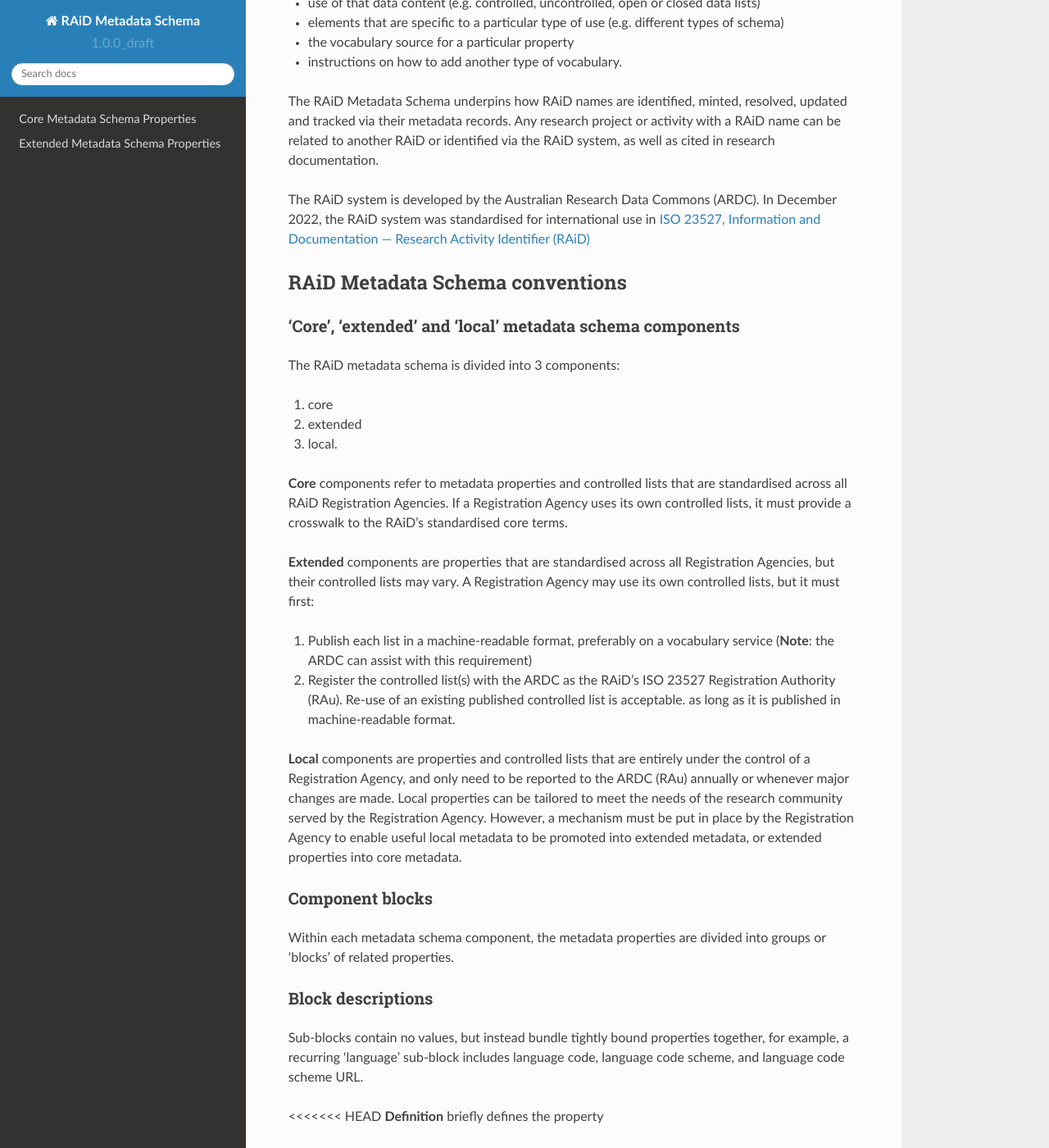
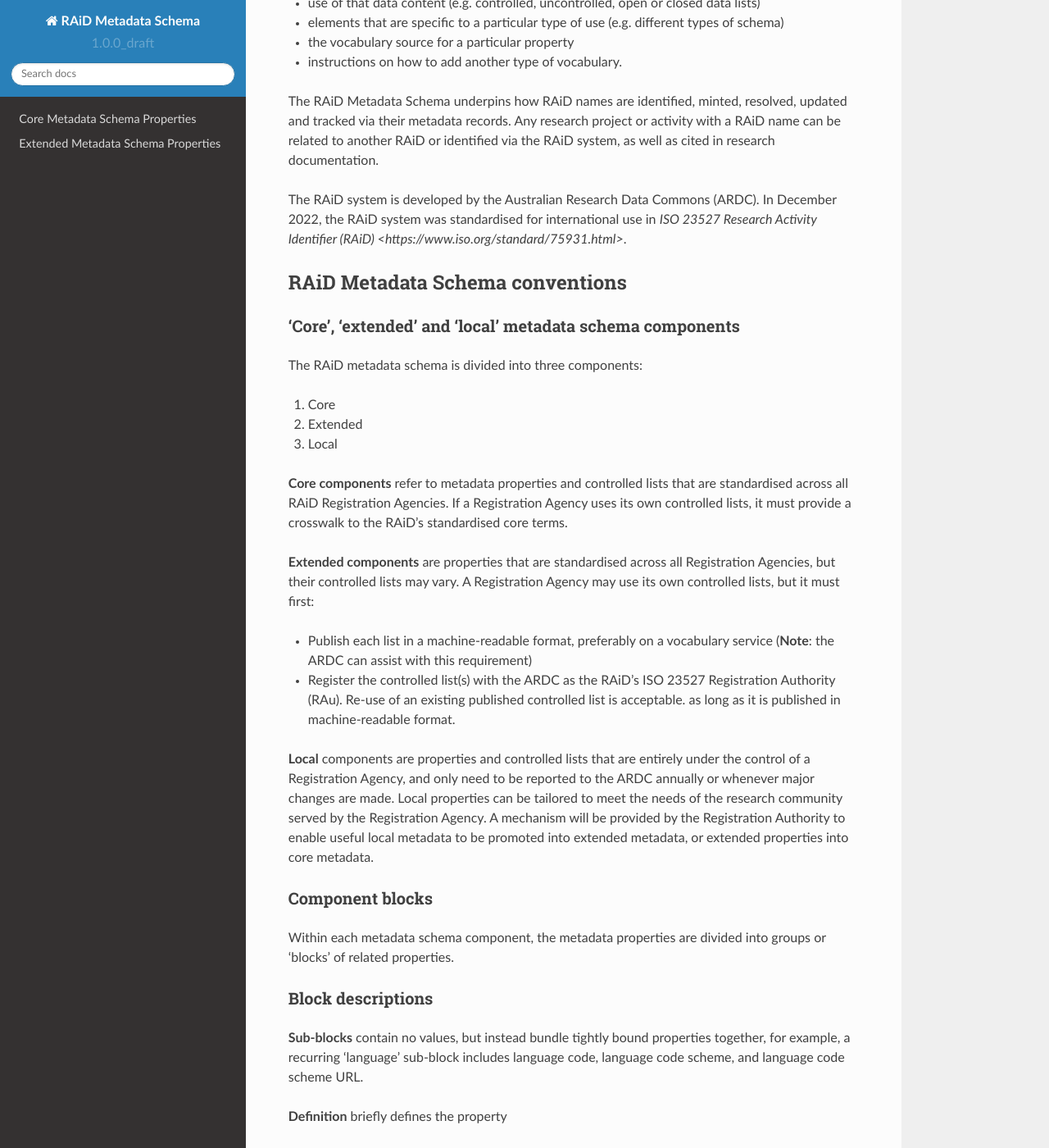
Before and after one commit to au-research/raid-metadata, a Sphinx documentation site: the page built from rtd/docs/source/index.rst, in a window 1280 px wide and 1400 px high, scrolled down 397 px. Shown: the whole window at 82% size. Built offline with Sphinx 7.4.7 and the Read the Docs theme 2.0.0, drawn with Linux system fonts in a browser that asks for light colours; pages that are not in the unit, such as notebooks, are missing from menus.

Commit message:
Edit index page
Correct a few last unresolved issues from the git conflict, plus standardise some language.

```diff
--- a/rtd/docs/source/index.rst
+++ b/rtd/docs/source/index.rst
@@ -14,7 +14,7 @@ The RAiD Metadata Schema specifies things like:
 
 The RAiD Metadata Schema underpins how RAiD names are identified, minted, resolved, updated and tracked via their metadata records. Any research project or activity with a RAiD name can be related to another RAiD or identified via the RAiD system, as well as cited in research documentation.
 
-The RAiD system is developed by the Australian Research Data Commons (ARDC). In December 2022, the RAiD system was standardised for international use in `ISO 23527, Information and Documentation — Research Activity Identifier (RAiD) <https://www.iso.org/standard/75931.html>`_
+The RAiD system is developed by the Australian Research Data Commons (ARDC). In December 2022, the RAiD system was standardised for international use in `ISO 23527 Research Activity Identifier (RAiD) <https://www.iso.org/standard/75931.html>`.
 
 RAiD Metadata Schema conventions
 --------------------------------
@@ -22,20 +22,20 @@ RAiD Metadata Schema conventions
 'Core', 'extended' and 'local' metadata schema components
 ^^^^^^^^^^^^^^^^^^^^^^^^^^^^^^^^^^^^^^^^^^^^^^^^^^^^^^^^^
 
-The RAiD metadata schema is divided into 3 components:
+The RAiD metadata schema is divided into three components:
 
-#. core
-#. extended
-#. local.
+#. Core
+#. Extended
+#. Local
 
-**Core** components refer to metadata properties and controlled lists that are standardised across all RAiD Registration Agencies. If a Registration Agency uses its own controlled lists, it must provide a crosswalk to the RAiD's standardised core terms.
+**Core components** refer to metadata properties and controlled lists that are standardised across all RAiD Registration Agencies. If a Registration Agency uses its own controlled lists, it must provide a crosswalk to the RAiD's standardised core terms.
 
-**Extended** components are properties that are standardised across all Registration Agencies, but their controlled lists may vary. A Registration Agency may use its own controlled lists, but it must first:
+**Extended components** are properties that are standardised across all Registration Agencies, but their controlled lists may vary. A Registration Agency may use its own controlled lists, but it must first:
 
-#. Publish each list in a machine-readable format, preferably on a vocabulary service (**Note**: the ARDC can assist with this requirement)
-#. Register the controlled list(s) with the ARDC as the RAiD's ISO 23527 Registration Authority (RAu). Re-use of an existing published controlled list is acceptable. as long as it is published in machine-readable format.
+* Publish each list in a machine-readable format, preferably on a vocabulary service (**Note**: the ARDC can assist with this requirement)
+* Register the controlled list(s) with the ARDC as the RAiD's ISO 23527 Registration Authority (RAu). Re-use of an existing published controlled list is acceptable. as long as it is published in machine-readable format.
 
-**Local** components are properties and controlled lists that are entirely under the control of a Registration Agency, and only need to be reported to the ARDC (RAu) annually or whenever major changes are made. Local properties can be tailored to meet the needs of the research community served by the Registration Agency. However, a mechanism must be put in place by the Registration Agency to enable useful local metadata to be promoted into extended metadata, or extended properties into core metadata.
+**Local** components are properties and controlled lists that are entirely under the control of a Registration Agency, and only need to be reported to the ARDC annually or whenever major changes are made. Local properties can be tailored to meet the needs of the research community served by the Registration Agency. A mechanism will be provided by the Registration Authority to enable useful local metadata to be promoted into extended metadata, or extended properties into core metadata.
 
 Component blocks
 ^^^^^^^^^^^^^^^^
@@ -45,7 +45,7 @@ Within each metadata schema component, the metadata properties are divided into
 Block descriptions
 ^^^^^^^^^^^^^^^^^^
 
-Sub-blocks contain no values, but instead bundle tightly bound properties together, for example, a recurring 'language' sub-block includes language code, language code scheme, and language code scheme URL.
+**Sub-blocks** contain no values, but instead bundle tightly bound properties together, for example, a recurring 'language' sub-block includes language code, language code scheme, and language code scheme URL.
 
 .. csv-table::
 
@@ -53,7 +53,6 @@ Sub-blocks contain no values, but instead bundle tightly bound properties togeth
    "**Requirement**", "indicates whether a property is mandatory, recommended or optional, with additional information included where necessary (e.g. if a property is mandatory when only another property is present)"
    "**Occurrence**",  "indicates the number of times a property may occur:
 
-<<<<<<< HEAD
 **Definition** briefly defines the property
 
 **Requirement** indicates whether a property is mandatory, recommended or optional, with additional information where necessary (e.g., if a property is mandatory only if another property is present)
```
